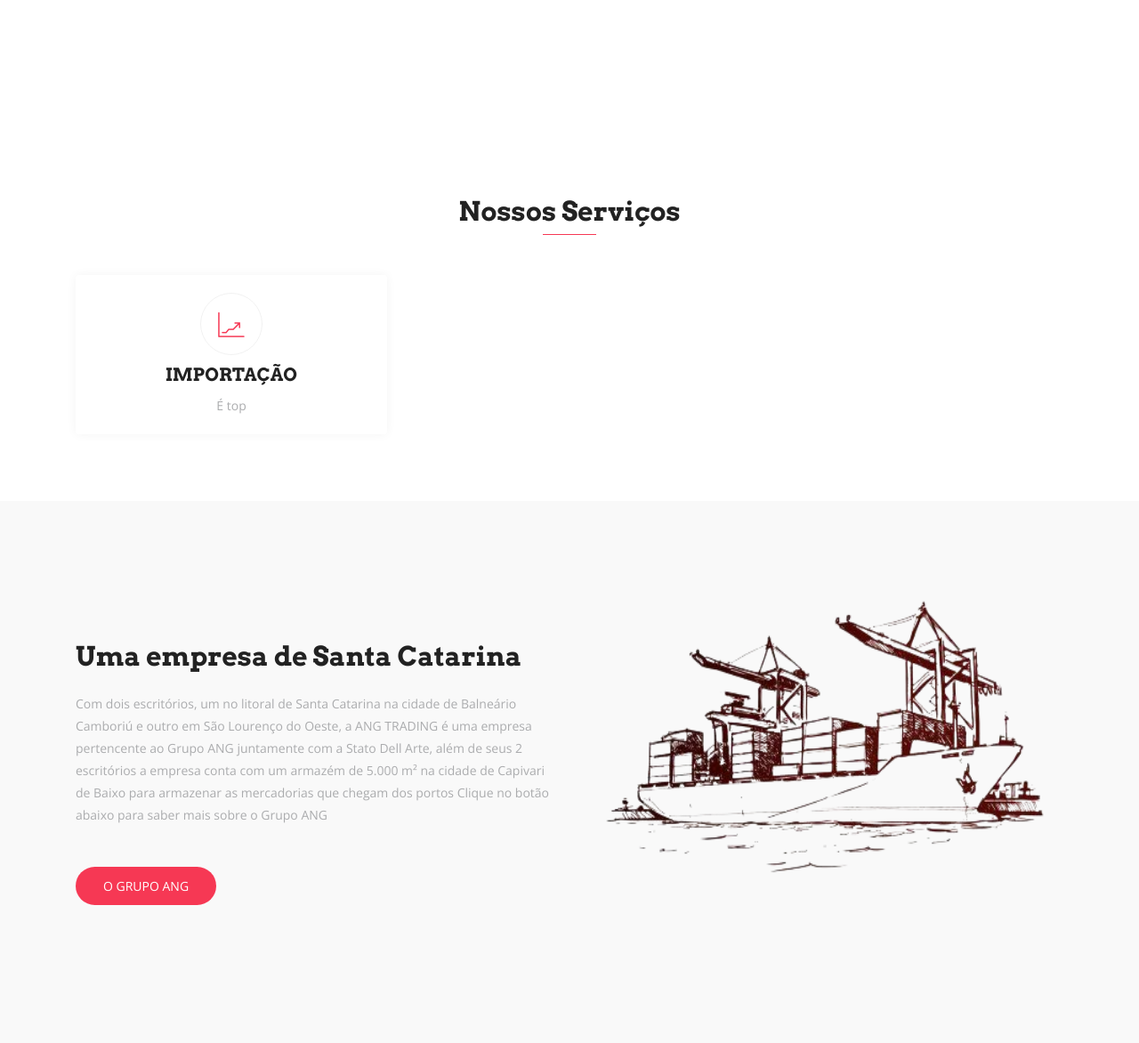
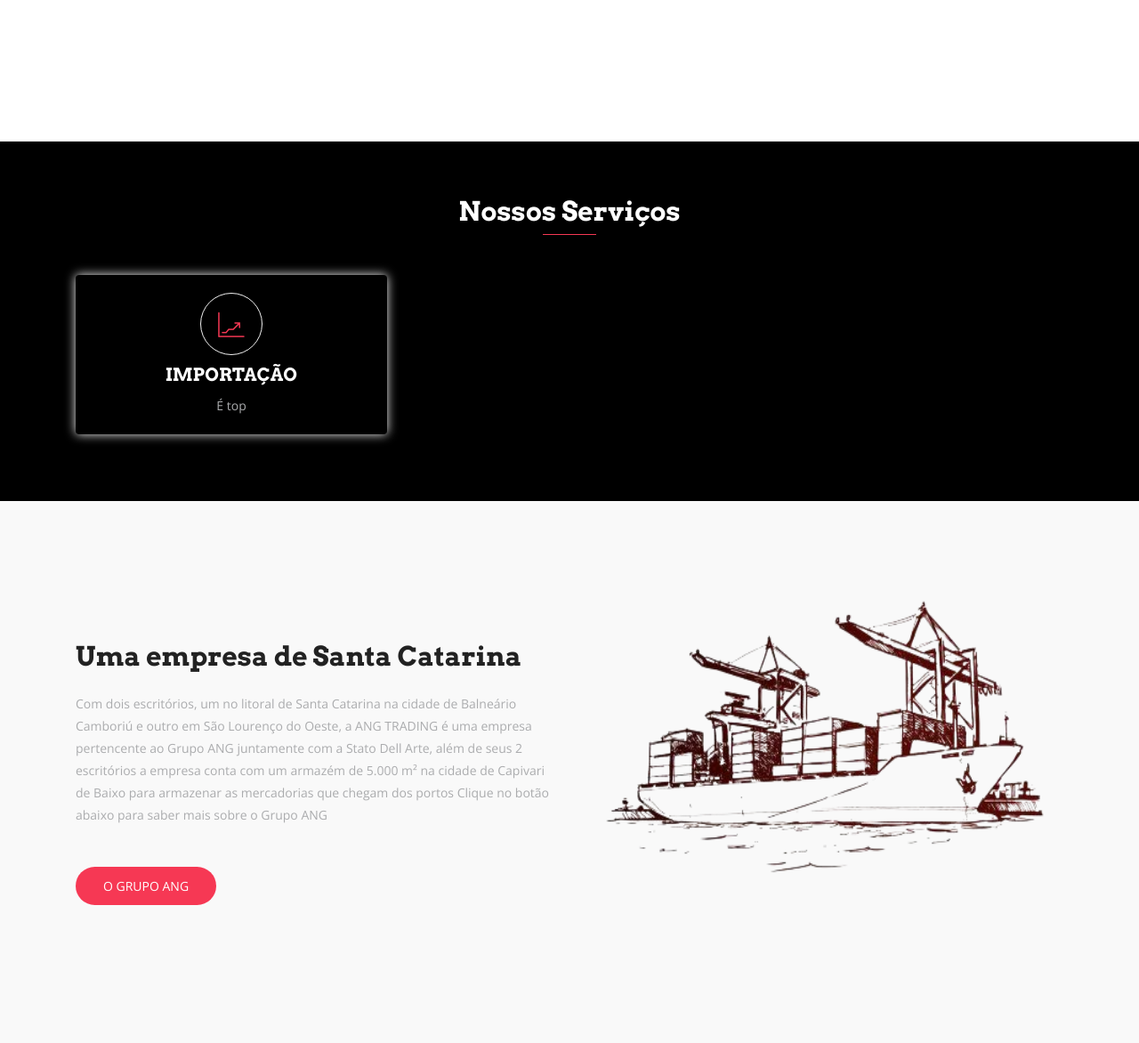
Before and after one commit to angheben/ang_trading, a Django app: page / in a window 1280 px wide. Shown: the part 598-1770 px from the top of the page at 89% size. Run offline with Django 4.2, Linux system fonts and the light colour scheme; data comes from the database, SQL or seed files in the repository; some libraries are stand-ins or nearby versions; some web fonts are replaced.

Commit message:
Project finally done!

```diff
--- a/core/templates/services.html
+++ b/core/templates/services.html
@@ -2,7 +2,7 @@
 <section id="services" class="section-padding">
       <div class="container">
         <div class="section-header text-center">
-          <h2 class="section-title wow fadeInDown" data-wow-delay="0.3s">Nossos Serviços</h2>
+          <h4 class="section-title wow fadeInDown" data-wow-delay="0.3s">Nossos Serviços</h4>
           <div class="shape wow fadeInDown" data-wow-delay="0.3s"></div>
         </div>
         <div class="row">
--- a/static/css/main.css
+++ b/static/css/main.css
@@ -416,6 +416,16 @@
 }
 
 /* Services Item */
+
+#services {
+  background-color: #000000;
+  position: relative;
+}
+
+#services .section-title{
+  color: #FFFFFF;
+}
+
 .services-item {
   padding: 20px;
   border-radius: 4px;
@@ -456,11 +466,12 @@
   font-size: 20px;
   text-transform: uppercase;
   margin-bottom: 10px;
+  color: #FFFFFF;
 }
 
 .services-item .services-content h3 a {
   font-size: 16px;
-  color: #585b60;
+  color: #FFFFFF;
 }
 
 .services-item .services-content h3 a:hover {
@@ -477,10 +488,6 @@
 
 .services-item:hover .icon i {
   color: #fff;
-}
-
-#service {
-  position: relative;
 }
 
 .about-area .about-wrapper {
```
